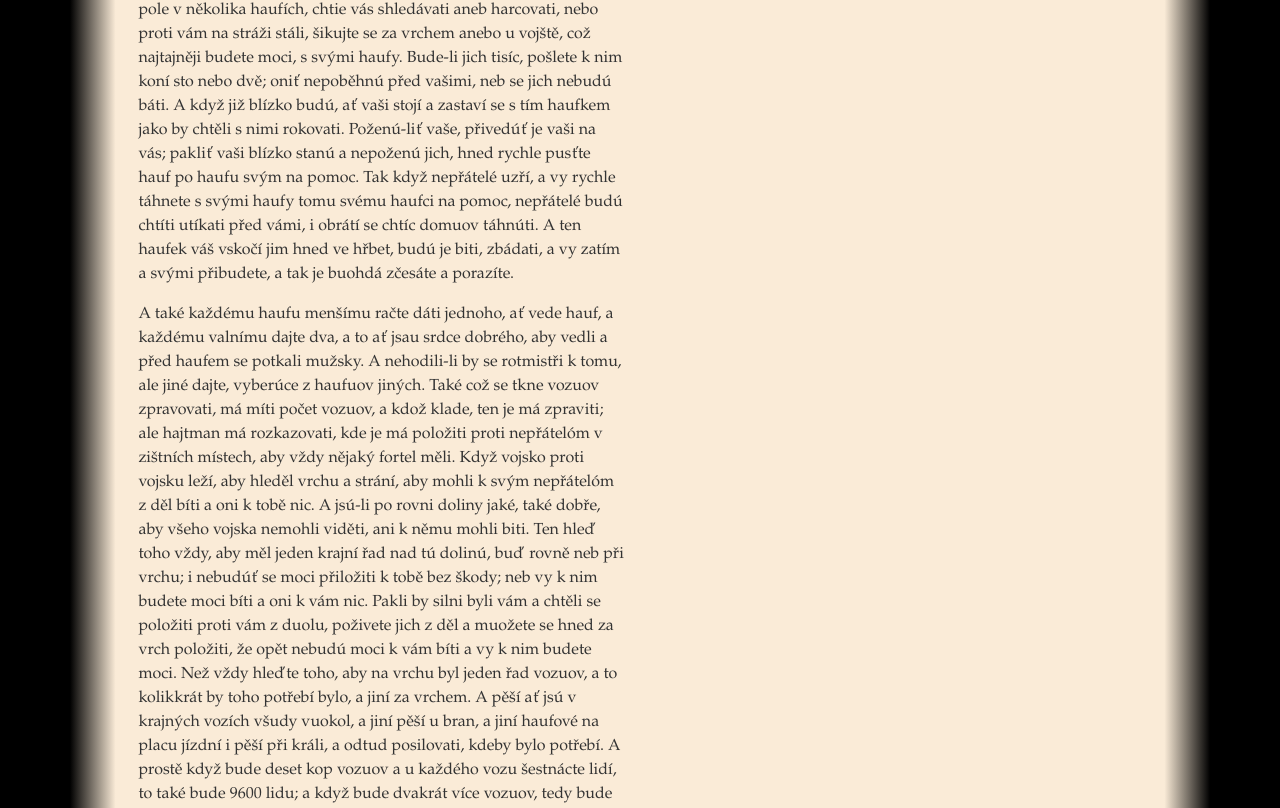
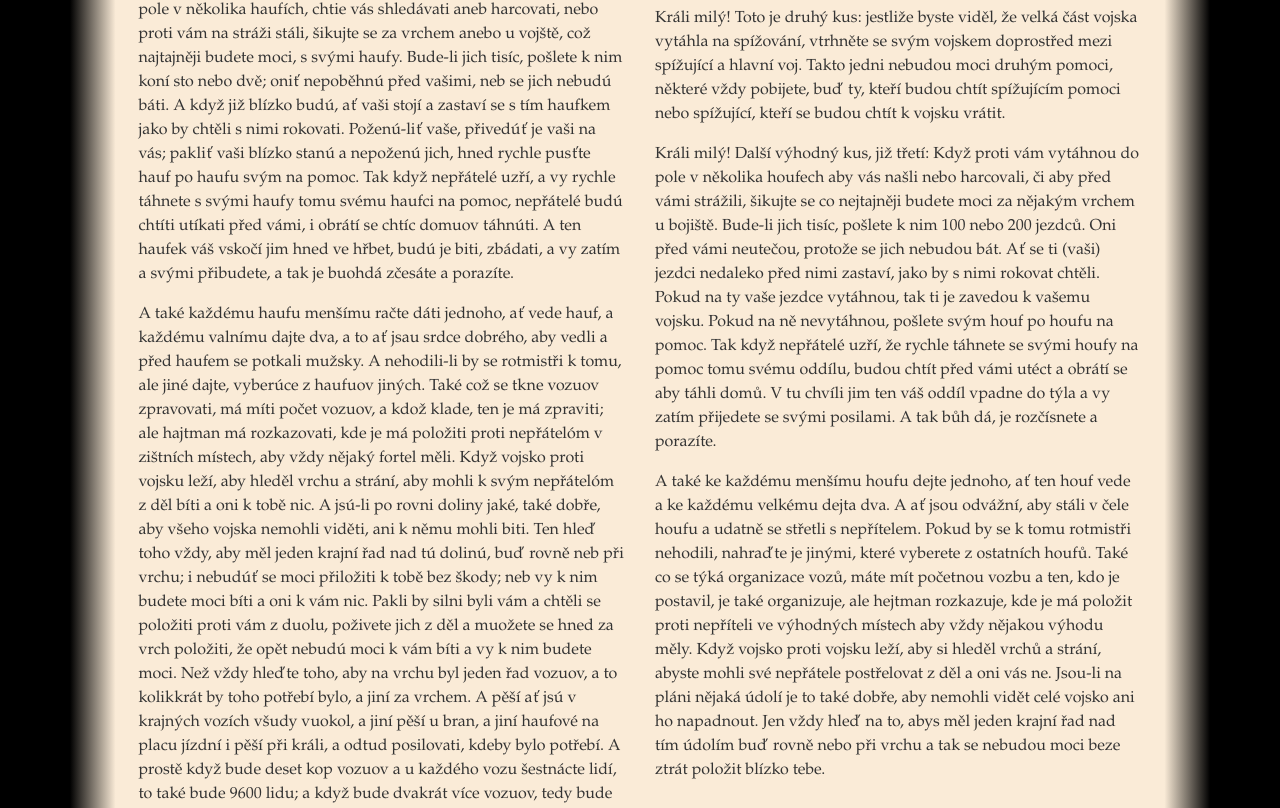
Before and after one commit to claryaldringen/tyrovsti.cz, a Next.js app: page /vaclav-vlcek-o-sikovani-vojska in a window 1280 px wide. Shown: the part 4112-4920 px from the top of the page. Built offline with nearby package versions, Linux system fonts and the light colour scheme.

Commit message:
Překlad Vlčka 7

```diff
--- a/pages/vaclav-vlcek-o-sikovani-vojska.js
+++ b/pages/vaclav-vlcek-o-sikovani-vojska.js
@@ -557,7 +557,47 @@ const Page = () => {
                   odtáhnout s vojskem kolem toho vrchu a položit se s vojskem
                   jako prve, akorát na druhé straně, krajní vozy zase na vrchu.
                   Opět na ně budete moci udeřit, ale oni na vás ne. Tak to
-                  proveďte tolikrát, kolikrát to bude zapotřebí.
+                  proveďte tolikrát, kolikrát bude zapotřebí.
+                </p>
+                <p>
+                  Králi milý! Toto je druhý kus: jestliže byste viděl, že velká
+                  část vojska vytáhla na spížování, vtrhněte se svým vojskem
+                  doprostřed mezi spížující a hlavní voj. Takto jedni nebudou
+                  moci druhým pomoci, některé vždy pobijete, buď ty, kteří budou
+                  chtít spížujícím pomoci nebo spížující, kteří se budou chtít k
+                  vojsku vrátit.
+                </p>
+                <p>
+                  Králi milý! Další výhodný kus, již třetí: Když proti vám
+                  vytáhnou do pole v několika houfech aby vás našli nebo
+                  harcovali, či aby před vámi strážili, šikujte se co nejtajněji
+                  budete moci za nějakým vrchem u bojiště. Bude-li jich tisíc,
+                  pošlete k nim 100 nebo 200 jezdců. Oni před vámi neutečou,
+                  protože se jich nebudou bát. Ať se ti (vaši) jezdci nedaleko
+                  před nimi zastaví, jako by s nimi rokovat chtěli. Pokud na ty
+                  vaše jezdce vytáhnou, tak ti je zavedou k vašemu vojsku. Pokud
+                  na ně nevytáhnou, pošlete svým houf po houfu na pomoc. Tak
+                  když nepřátelé uzří, že rychle táhnete se svými houfy na pomoc
+                  tomu svému oddílu, budou chtít před vámi utéct a obrátí se aby
+                  táhli domů. V tu chvíli jim ten váš oddíl vpadne do týla a vy
+                  zatím přijedete se svými posilami. A tak bůh dá, je rozčísnete
+                  a porazíte.
+                </p>
+                <p>
+                  A také ke každému menšímu houfu dejte jednoho, ať ten houf
+                  vede a ke každému velkému dejta dva. A ať jsou odvážní, aby
+                  stáli v čele houfu a udatně se střetli s nepřítelem. Pokud by
+                  se k tomu rotmistři nehodili, nahraďte je jinými, které
+                  vyberete z ostatních houfů. Také co se týká organizace vozů,
+                  máte mít početnou vozbu a ten, kdo je postavil, je také
+                  organizuje, ale hejtman rozkazuje, kde je má položit proti
+                  nepříteli ve výhodných místech aby vždy nějakou výhodu měly.
+                  Když vojsko proti vojsku leží, aby si hleděl vrchů a strání,
+                  abyste mohli své nepřátele postřelovat z děl a oni vás ne.
+                  Jsou-li na pláni nějaká údolí je to také dobře, aby nemohli
+                  vidět celé vojsko ani ho napadnout. Jen vždy hleď na to, abys
+                  měl jeden krajní řad nad tím údolím buď rovně nebo při vrchu a
+                  tak se nebudou moci beze ztrát položit blízko tebe.
                 </p>
               </Col>
             </Row>
```
